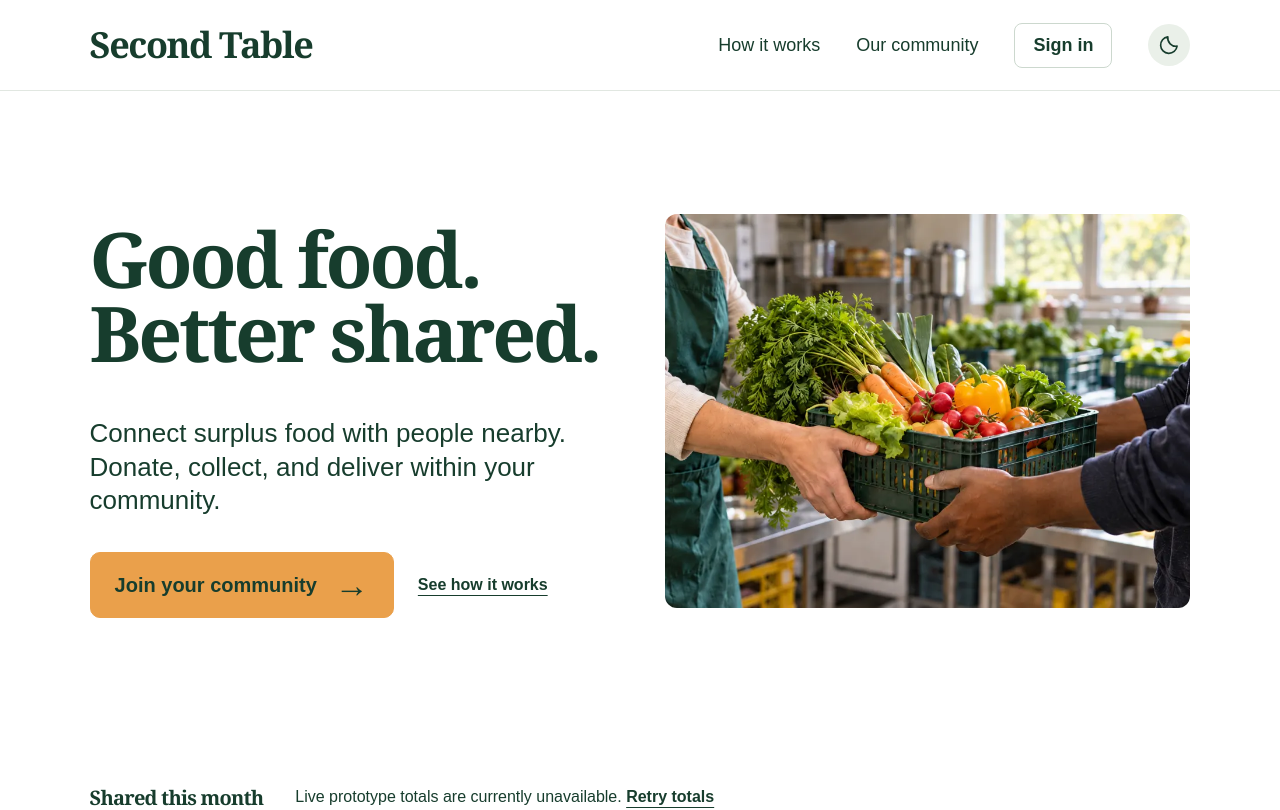
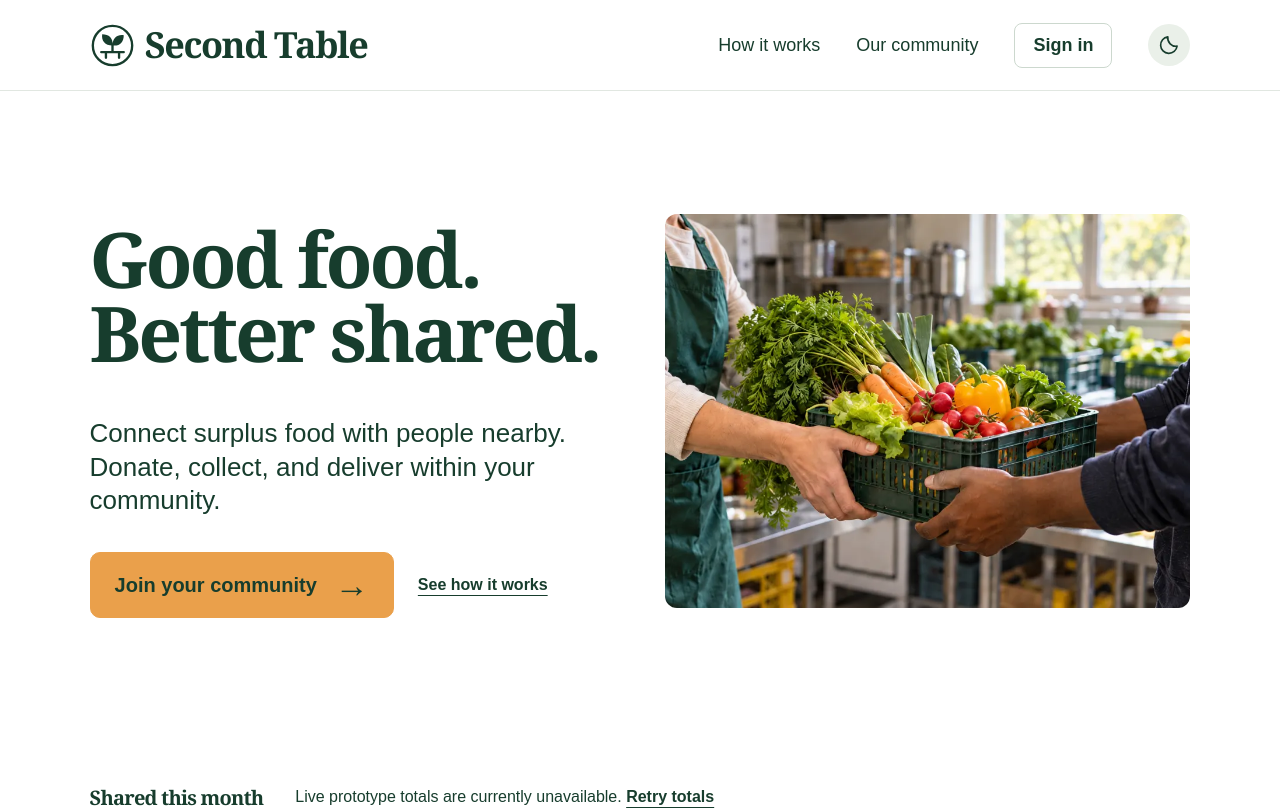
Before and after one commit to ryanfer123/DBTHON-26, a React (Vite) app in the folder frontend/: page / in a window 1280 px wide. Shown: the top 810 px of the page. Built offline with nearby package versions, Linux system fonts and the light colour scheme; no server answers.

Commit message:
Add Second Table logo and matching favicon

```diff
--- a/frontend/index.html
+++ b/frontend/index.html
@@ -13,7 +13,7 @@
     <meta name="description" content="Connect surplus food with people nearby. Donate, collect, and deliver within your community." />
     <link rel="manifest" href="/manifest.webmanifest" />
     <link rel="apple-touch-icon" href="/icons/icon-192.png" />
-    <link rel="icon" href="/icons/icon-192.png" />
+    <link rel="icon" type="image/svg+xml" href="/favicon.svg" />
     <title>Second Table · Food shared locally</title>
   </head>
   <body>
--- /dev/null
+++ b/frontend/src/components/BrandMark.tsx
@@ -0,0 +1,25 @@
+/** A shared table and growing leaves, framed by a plate. */
+export function BrandMark() {
+  return (
+    <svg
+      className="brand-mark"
+      viewBox="0 0 48 48"
+      fill="none"
+      aria-hidden="true"
+      focusable="false"
+    >
+      <circle cx="24" cy="24" r="21" stroke="currentColor" strokeWidth="2.5" />
+      <path
+        d="M24 24C16 24 12 19 13 12C20 12 25 16 24 24ZM24 24C24 16 29 12 36 13C36 20 32 25 24 24Z"
+        fill="currentColor"
+      />
+      <path
+        d="M24 23V30M12 31H36M17 31V37M31 31V37"
+        stroke="currentColor"
+        strokeWidth="2.5"
+        strokeLinecap="round"
+        strokeLinejoin="round"
+      />
+    </svg>
+  );
+}
--- a/frontend/src/components/PageShell.tsx
+++ b/frontend/src/components/PageShell.tsx
@@ -1,6 +1,7 @@
 import type { ReactNode } from "react";
 import { Link, NavLink } from "react-router";
 import { ThemeToggle } from "./ThemeToggle";
+import { BrandMark } from "./BrandMark";
 import { useAuth } from "../features/identity/AuthContext";
 
 export function PageShell({ children }: { children: ReactNode }) {
@@ -13,6 +14,7 @@ export function PageShell({ children }: { children: ReactNode }) {
       <header className="site-header">
         <div className="container header-content">
           <Link to="/" className="wordmark" aria-label="Second Table home">
+            <BrandMark />
             Second Table
           </Link>
           <nav aria-label="Main navigation">
@@ -32,6 +34,7 @@ export function PageShell({ children }: { children: ReactNode }) {
       <footer className="site-footer">
         <div className="container footer-content">
           <Link className="wordmark" to="/">
+            <BrandMark />
             Second Table
           </Link>
           <span>Food shared locally.</span>
--- a/frontend/src/styles/layout.css
+++ b/frontend/src/styles/layout.css
@@ -55,10 +55,18 @@ h2 {
   justify-content: space-between;
 }
 .wordmark {
+  display: inline-flex;
+  align-items: center;
+  gap: 0.28em;
   font-size: 36px;
   font-weight: 700;
   line-height: 1.1;
   white-space: nowrap;
+}
+.brand-mark {
+  width: 1.25em;
+  height: 1.25em;
+  flex: none;
 }
 nav {
   display: flex;
```
Also changed, not shown: frontend/public/favicon.svg (added), 1 other file (tests, documents, lock files or other folders).
